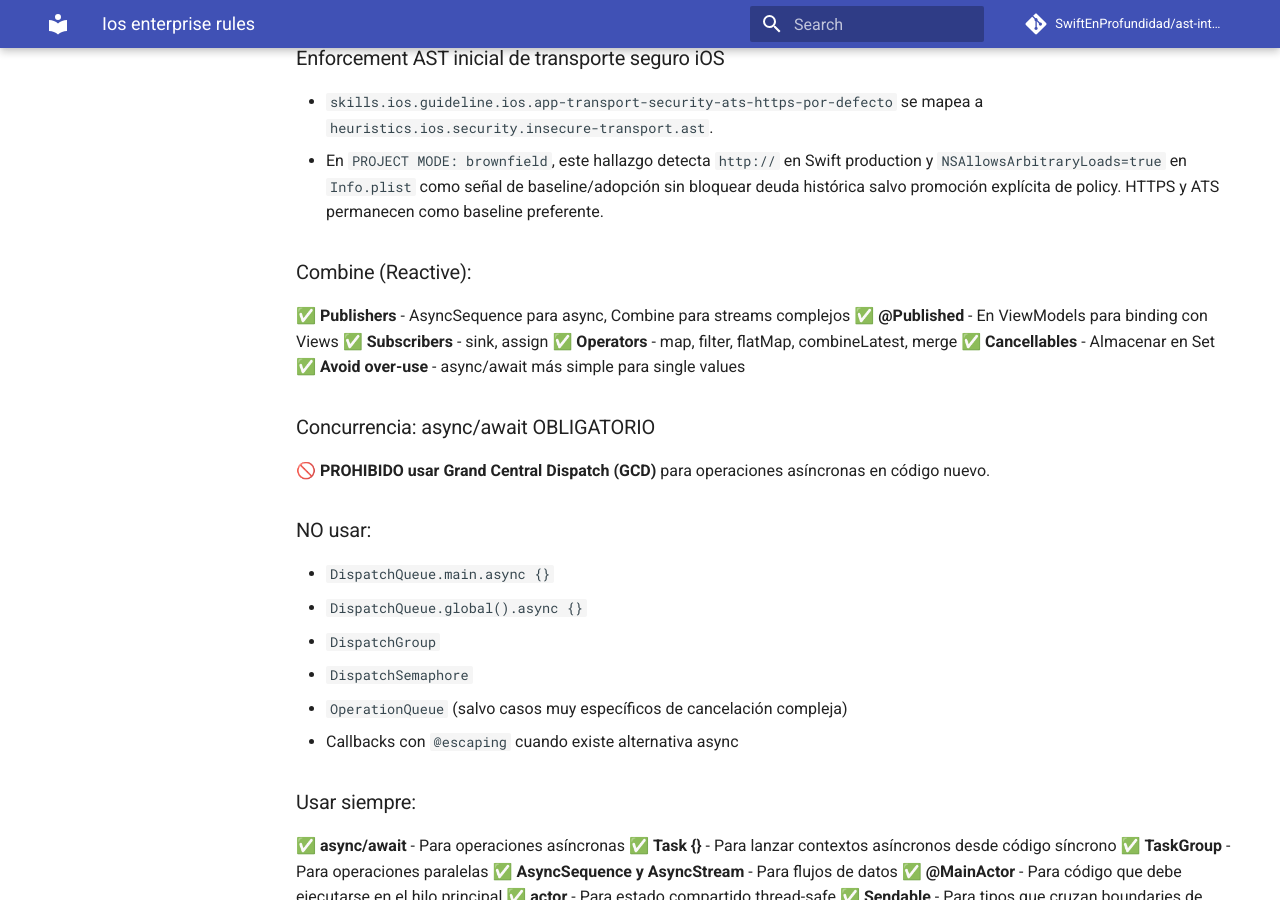
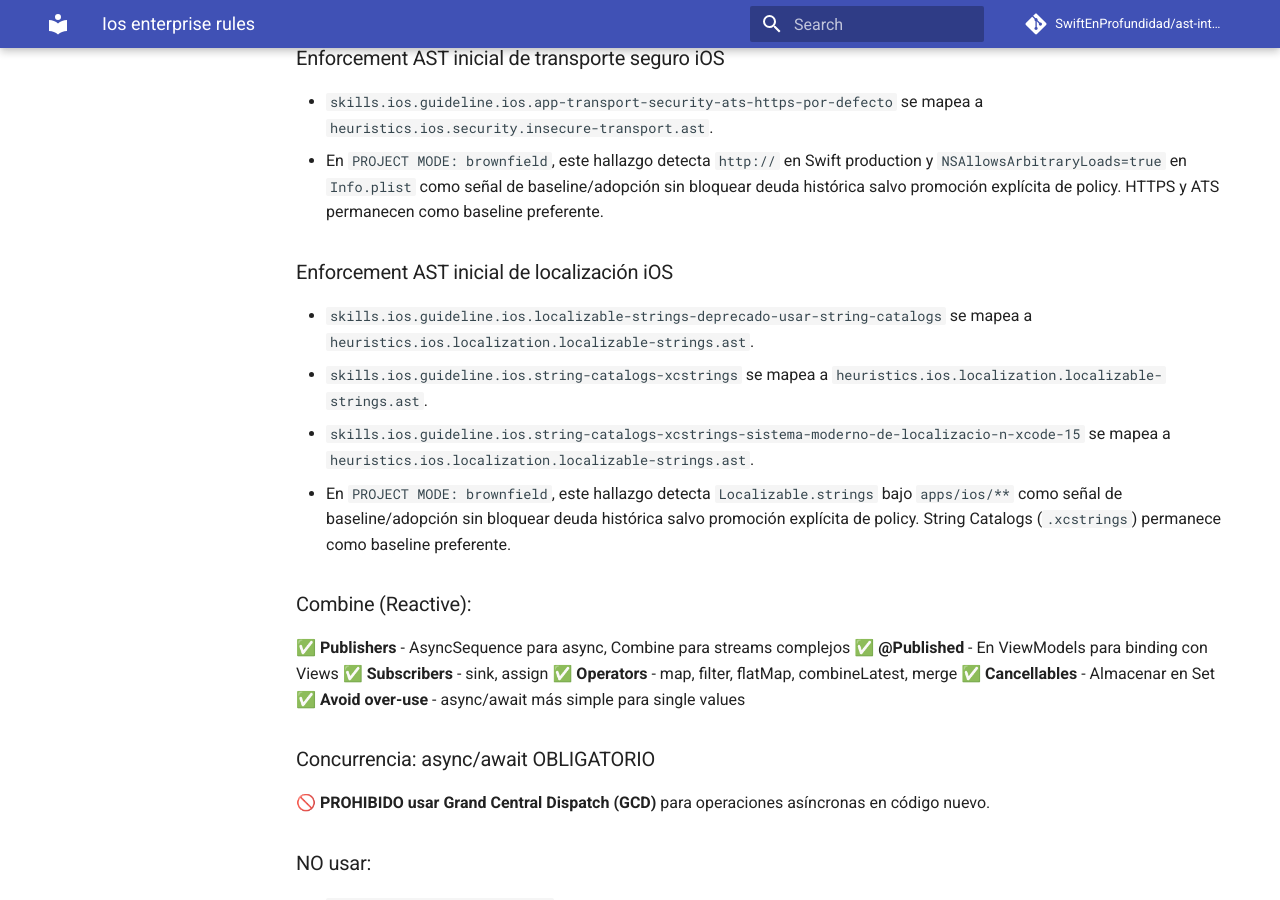
Before and after one commit to SwiftEnProfundidad/ast-intelligence-hooks, an MkDocs documentation site: the page built from docs/codex-skills/ios-enterprise-rules.md, in a window 1280 px wide and 900 px high, scrolled down 12295 px. Built offline with MkDocs 1.6.1 and Material for MkDocs 9.7.7, drawn with Linux system fonts in a browser that asks for light colours; comment, search, counter and statistics services are not loaded.

Commit message:
docs: close 6.3.198 rollout

```diff
--- a/docs/codex-skills/ios-enterprise-rules.md
+++ b/docs/codex-skills/ios-enterprise-rules.md
@@ -607,6 +607,13 @@ struct APIEndpoint: Sendable {
 - `skills.ios.guideline.ios.app-transport-security-ats-https-por-defecto` se mapea a `heuristics.ios.security.insecure-transport.ast`.
 - En `PROJECT MODE: brownfield`, este hallazgo detecta `http://` en Swift production y `NSAllowsArbitraryLoads=true` en `Info.plist` como señal de baseline/adopción sin bloquear deuda histórica salvo promoción explícita de policy. HTTPS y ATS permanecen como baseline preferente.
 
+### Enforcement AST inicial de localización iOS
+
+- `skills.ios.guideline.ios.localizable-strings-deprecado-usar-string-catalogs` se mapea a `heuristics.ios.localization.localizable-strings.ast`.
+- `skills.ios.guideline.ios.string-catalogs-xcstrings` se mapea a `heuristics.ios.localization.localizable-strings.ast`.
+- `skills.ios.guideline.ios.string-catalogs-xcstrings-sistema-moderno-de-localizacio-n-xcode-15` se mapea a `heuristics.ios.localization.localizable-strings.ast`.
+- En `PROJECT MODE: brownfield`, este hallazgo detecta `Localizable.strings` bajo `apps/ios/**` como señal de baseline/adopción sin bloquear deuda histórica salvo promoción explícita de policy. String Catalogs (`.xcstrings`) permanece como baseline preferente.
+
 ### Combine (Reactive):
 ✅ **Publishers** - AsyncSequence para async, Combine para streams complejos
 ✅ **@Published** - En ViewModels para binding con Views
```
Also changed, not shown: PUMUKI-RESET-MASTER-PLAN.md (+5 -0 lines).
